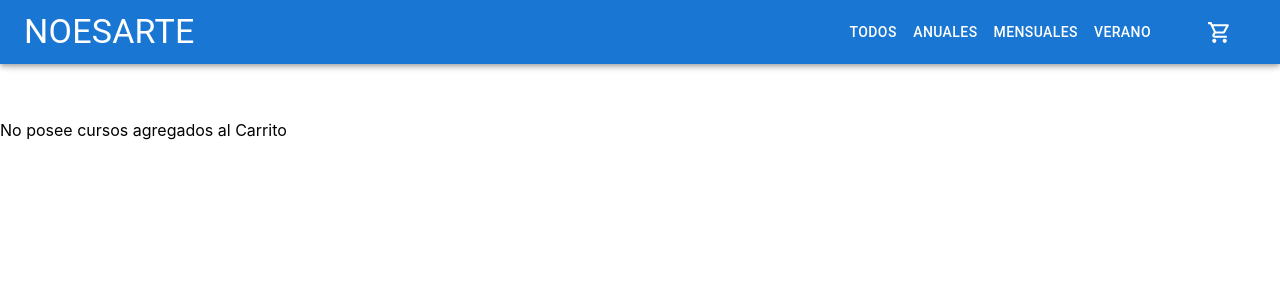
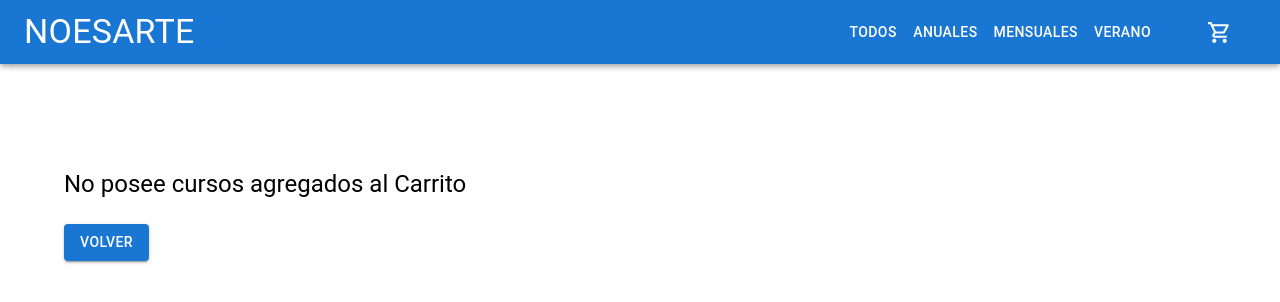
Before and after one commit to DHCosta/CursoReactJS, a React (Create React App) app: page /cart in a window 1280 px wide. Shown: the top 302 px of the page. Built offline with nearby package versions, Linux system fonts and the light colour scheme.

Commit message:
AC6: completa

```diff
--- a/src/components/Cart.js
+++ b/src/components/Cart.js
@@ -1,4 +1,4 @@
-import { Box, Typography } from '@mui/material'
+import { Box, Container, Typography, Button } from '@mui/material'
 import React, { useContext } from 'react'
 import { CartContext } from './context/CartContext'
 import List from '@mui/material/List'
@@ -9,9 +9,10 @@ import IconButton from '@mui/material/IconButton'
 import DeleteIcon from '@mui/icons-material/Delete'
 import Divider from '@mui/material/Divider'
 import Paper from '@mui/material/Paper'
+import { Link } from 'react-router-dom'
 
 const Cart = () => {
-  const { cart, removeItem } = useContext(CartContext)
+  const { cart, removeItem, clear } = useContext(CartContext)
 
   function calTotal () {
     return cart.reduce((a, b) => a + (b.precio * b.quantity), 0)
@@ -19,7 +20,13 @@ const Cart = () => {
 
   return (
     <>
-      <Box sx={{ maxWidth: 'sm', boxShadow: 1 }} mt={15} ml={25}>
+      {!cart.length ||
+          (
+            <Box sx={{ maxWidth: 'sm', display: 'flex', justifyContent: 'flex-end', mt: 15, ml: 25, py: 2 }}>
+              <Button variant='contained' onClick={clear}>Vaciar</Button>
+            </Box>
+          )}
+      <Box sx={{ maxWidth: 'sm', boxShadow: 1 }} pt={3} ml={25}>
         {cart
           ? cart.map((curso) => (
             <List key={`${curso.id}`}>
@@ -32,8 +39,15 @@ const Cart = () => {
                 <ListItemAvatar>
                   <img src={curso.imagen} width={80} alt={curso.nombre} />
                 </ListItemAvatar>
-                <ListItemText className='item-list'>{curso.nombre} x {curso.quantity}</ListItemText>
-                <ListItemText>${curso.precio * curso.quantity}</ListItemText>
+                <ListItemText className='item-list'>
+                  <Typography variant='subtitle1' sx={{ display: 'inline-block' }}>{curso.nombre}</Typography>
+                  <Typography variant='subtitle2' sx={{ display: 'inline-block', pl: 1 }}>x ({curso.quantity})</Typography>
+                </ListItemText>
+                <ListItemText>
+                  <Typography variant='subtitle1'>
+                    ${curso.precio * curso.quantity}
+                  </Typography>
+                </ListItemText>
               </ListItem>
               <Divider />
             </List>
@@ -41,8 +55,20 @@ const Cart = () => {
           : 'loading...'}
       </Box>
       {cart.length
-        ? <Paper sx={{ maxWidth: 'sm', elevation: 3, display: 'flex', justifyContent: 'flex-end', ml: 25, py: 3 }}><Typography sx={{ pr: 5 }}>TOTAL ${calTotal()}</Typography></Paper>
-        : 'No posee cursos agregados al Carrito'}
+        ? (
+          <Paper sx={{ maxWidth: 'sm', elevation: 3, display: 'flex', justifyContent: 'flex-end', bgcolor: '#7986cb', color: 'white', ml: 25, py: 3 }}>
+            <Typography variant='h6' sx={{ pr: 5 }}>TOTAL ${calTotal()}</Typography>
+          </Paper>
+          )
+        : (
+          <Container sx={{ display: 'flex', flexDirection: 'column', mt: 15 }}>
+            <Typography variant='h5' py={3}>
+              No posee cursos agregados al Carrito
+            </Typography>
+            <Link to='/'>
+              <Button variant='contained'>Volver</Button>
+            </Link>
+          </Container>)}
     </>
   )
 }
--- a/src/components/EndBuy.js
+++ b/src/components/EndBuy.js
@@ -3,7 +3,7 @@ import React from 'react'
 
 const EndBuy = () => {
   return (
-    <Button variant='contained' disableElevation> Finalizar compra </Button>
+    <Button variant='contained' disableElevation> Terminar mi compra </Button>
   )
 }
 
--- a/src/components/context/CartContext.js
+++ b/src/components/context/CartContext.js
@@ -32,7 +32,7 @@ export const CartProvider = ({ children }) => {
   }
 
   function removeItem (itemId) {
-    setCart([...cart].filter(curso => curso.id !== itemId))
+    setCart(cart.filter(curso => curso.id !== itemId))
   }
 
   function clear () {
@@ -45,14 +45,3 @@ export const CartProvider = ({ children }) => {
     </CartContext.Provider>
   )
 }
-
-/*
-Al clickear comprar en ItemDetail se debe guardar en el CartContext el producto y su cantidad en forma de objeto
-{ name, price, quantity, etc. } dentro del array de productos agregados
-Detalle importante: CartContext debe tener la lógica incorporada de no aceptar duplicados y mantener su consistencia.
-Métodos recomendados:
-addItem(item, quantity) // agregar cierta cantidad de un ítem al carrito
-removeItem(itemId) // Remover un item del cart por usando su id
-clear() // Remover todos los items
-isInCart: (id) => true|false
-*/
```
